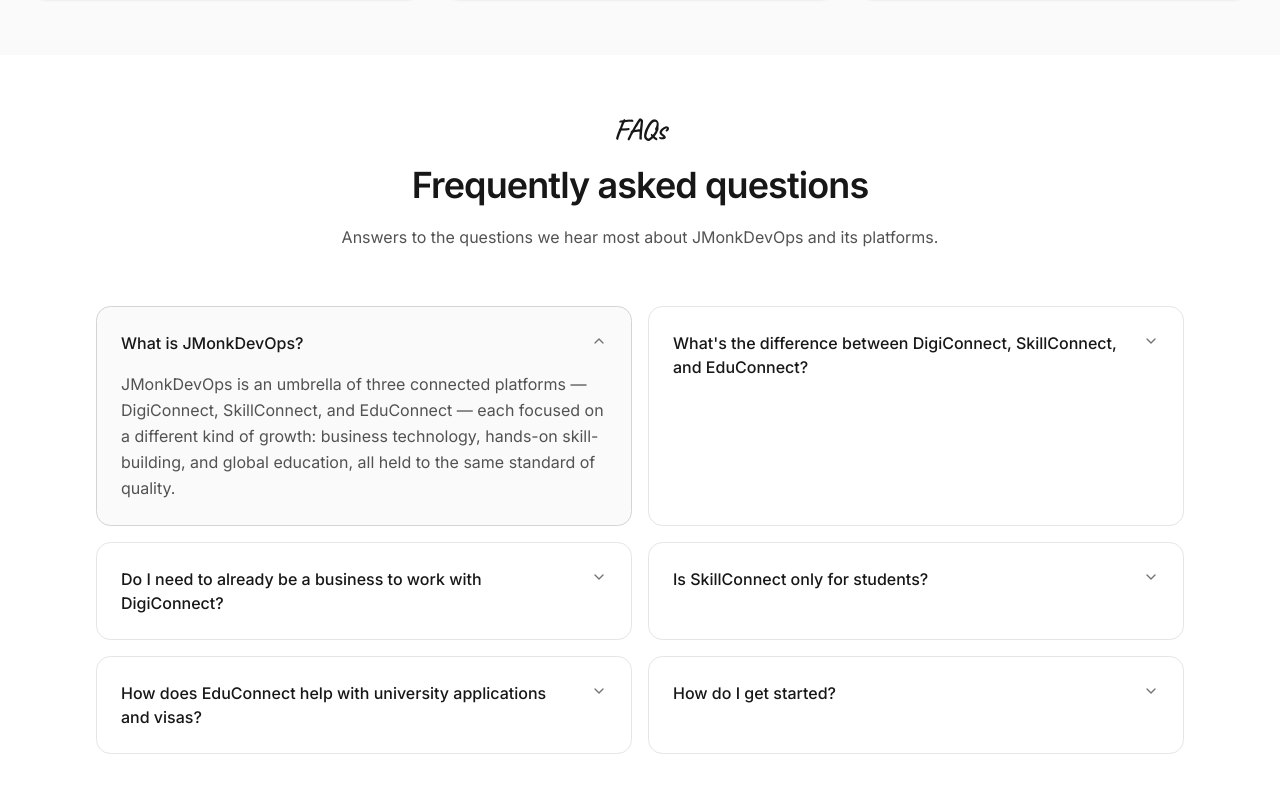
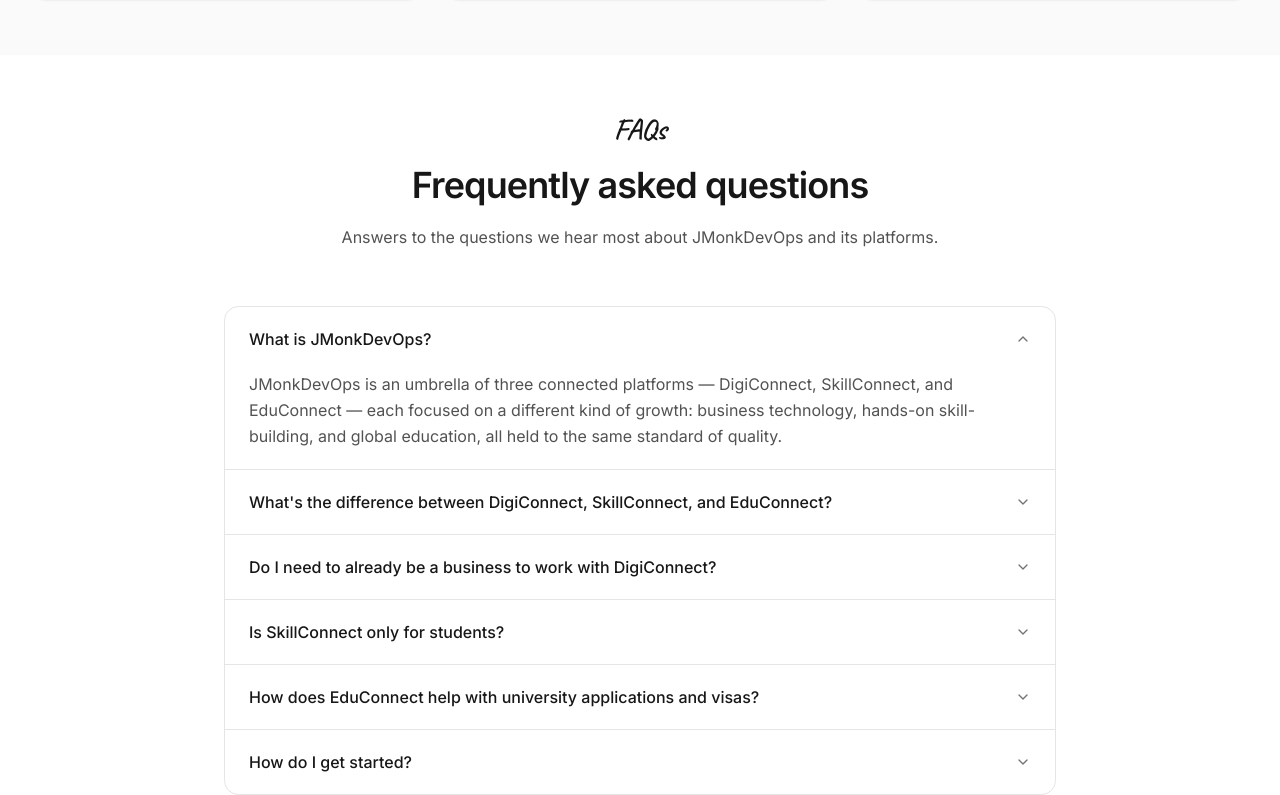
Before and after one commit to LeelaMohan217/J-Monk-Devops, a React (Vite) app: page / in a window 1280 px wide. Shown: the part 2085-2880 px from the top of the page. Built offline with nearby package versions, Linux system fonts and the light colour scheme.

Commit message:
Revert "Redesign FAQ section as a two-column card grid"
This reverts commit e869a5c8255fa270a986cb9a0c4ae051a2a8f343.

```diff
--- a/src/pages/home/FAQSection.jsx
+++ b/src/pages/home/FAQSection.jsx
@@ -10,7 +10,7 @@
 
   return (
     <section className="bg-white py-10 md:py-14">
-      <div className="max-w-6xl mx-auto px-6 md:px-8 flex flex-col gap-14">
+      <div className="max-w-4xl mx-auto px-6 md:px-8 flex flex-col gap-14">
         <SectionHeading
           eyebrow="FAQs"
           title="Frequently asked questions"
@@ -22,25 +22,17 @@
           initial="hidden"
           whileInView="show"
           viewport={{ once: true, amount: 0.2 }}
-          className="grid gap-4 md:grid-cols-2"
+          className="flex flex-col divide-y divide-neutral-200 rounded-2xl border border-neutral-200"
         >
           {faqs.map((faq, index) => {
             const isOpen = openIndex === index;
             return (
-              <motion.div
-                key={faq.question}
-                variants={fadeIn("up", 0.1)}
-                className={`rounded-2xl border p-6 transition-colors duration-300 ${
-                  isOpen
-                    ? "border-neutral-300 bg-neutral-50"
-                    : "border-neutral-200 hover:border-neutral-300"
-                }`}
-              >
+              <motion.div key={faq.question} variants={fadeIn("up", 0.1)}>
                 <button
                   type="button"
                   onClick={() => setOpenIndex(isOpen ? null : index)}
                   aria-expanded={isOpen}
-                  className="flex w-full items-start justify-between gap-4 text-left"
+                  className="flex w-full items-center justify-between gap-4 px-6 py-5 text-left"
                 >
                   <span className="text-sm md:text-base font-medium text-neutral-900">
                     {faq.question}
@@ -49,7 +41,7 @@
                     initial={false}
                     animate={{ rotate: isOpen ? 180 : 0 }}
                     transition={{ duration: 0.25, ease: "easeInOut" }}
-                    className="shrink-0 mt-0.5"
+                    className="shrink-0"
                   >
                     <ChevronDown className="w-4 h-4 text-neutral-500" />
                   </motion.span>
@@ -64,7 +56,7 @@
                       transition={{ duration: 0.3, ease: [0.16, 1, 0.3, 1] }}
                       className="overflow-hidden"
                     >
-                      <p className="pt-4 text-sm md:text-base leading-relaxed text-neutral-600">
+                      <p className="px-6 pb-5 text-sm md:text-base leading-relaxed text-neutral-600">
                         {faq.answer}
                       </p>
                     </motion.div>
```
